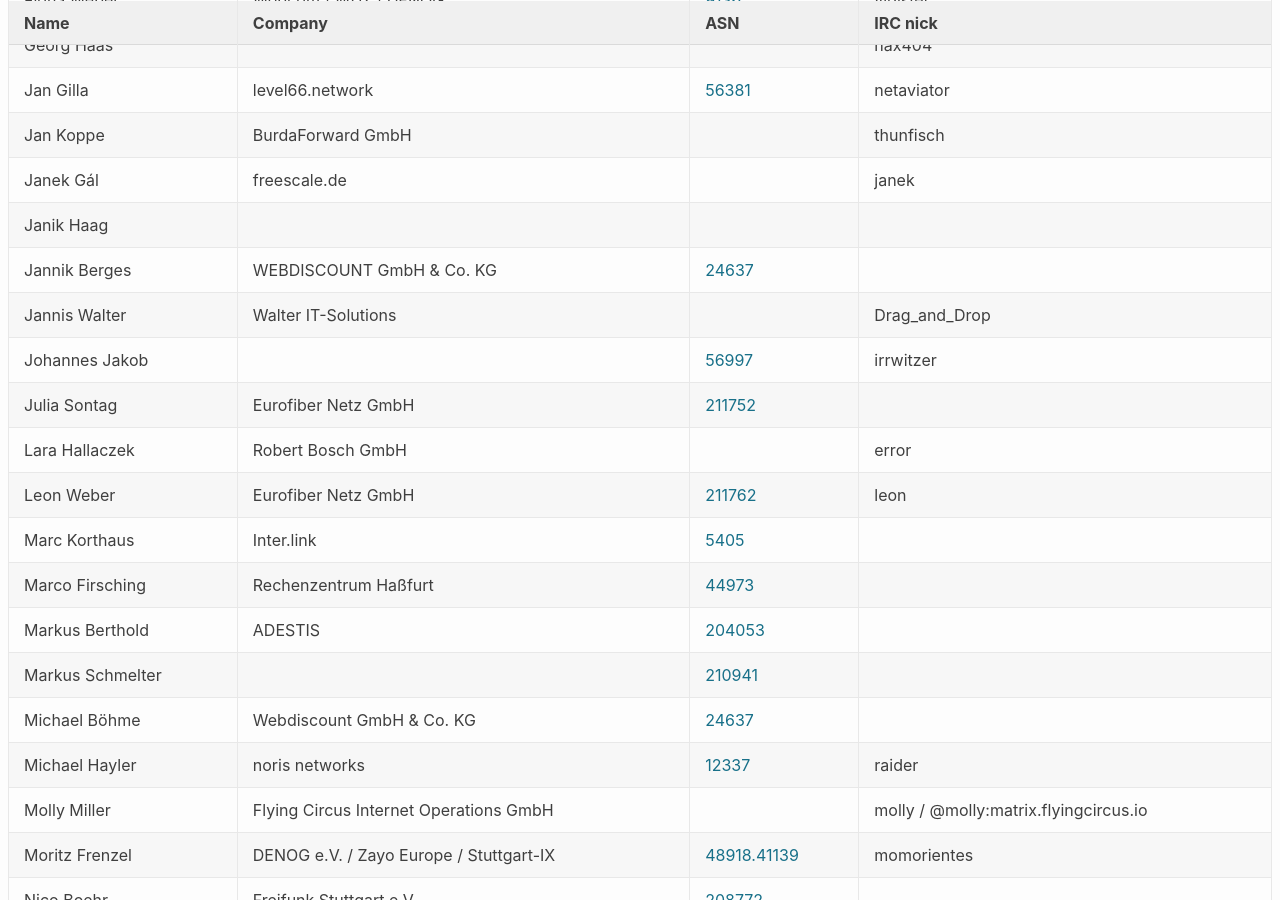
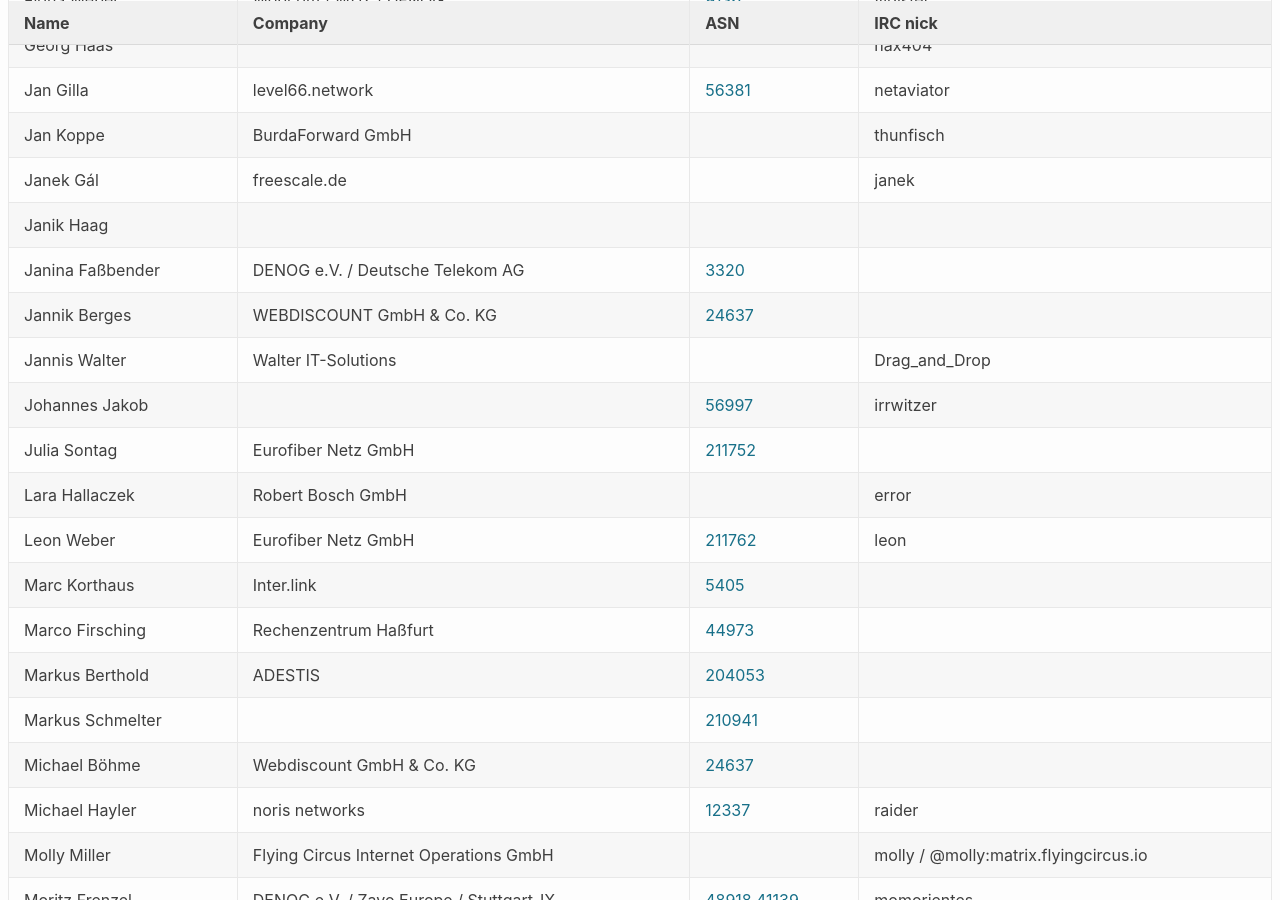
Before and after one commit to denog/pretix-attendeelist, a Jekyll site: the page built from denog16/index.markdown, in a window 1280 px wide and 900 px high, scrolled down 559 px. Built offline with Jekyll 4.4.1, drawn with Linux system fonts in a browser that asks for light colours.

Commit message:
Latest data: Wed Jul 10 06:32:24 UTC 2024

```diff
--- a/_data/attendees_denog16_onsite.json
+++ b/_data/attendees_denog16_onsite.json
@@ -76,6 +76,12 @@
     "company": null,
     "irc": null,
     "asn": null
+  },
+  {
+    "name": "Janina Faßbender",
+    "company": "DENOG e.V. / Deutsche Telekom AG",
+    "irc": null,
+    "asn": "3320"
   },
   {
     "name": "Jan Koppe",
```
